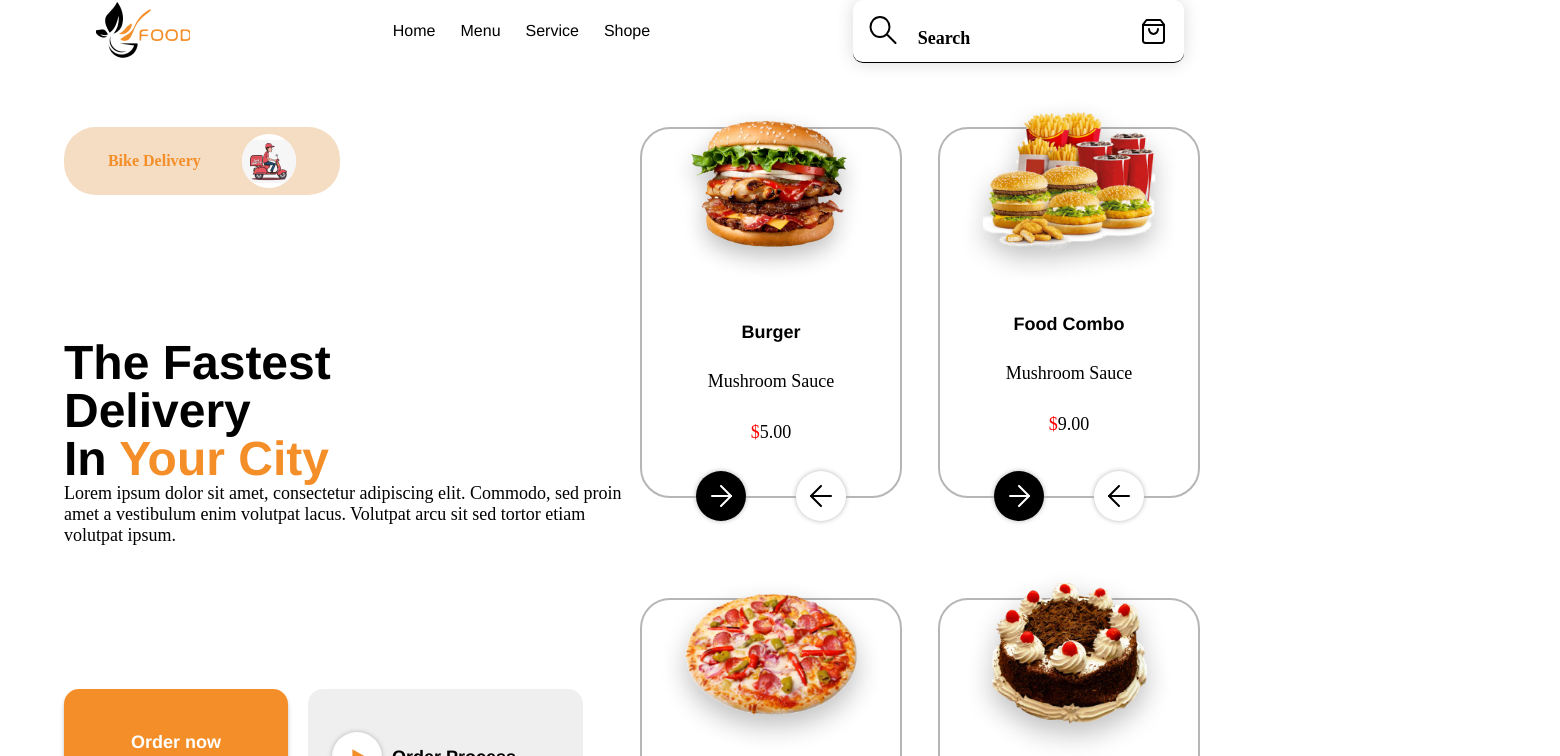
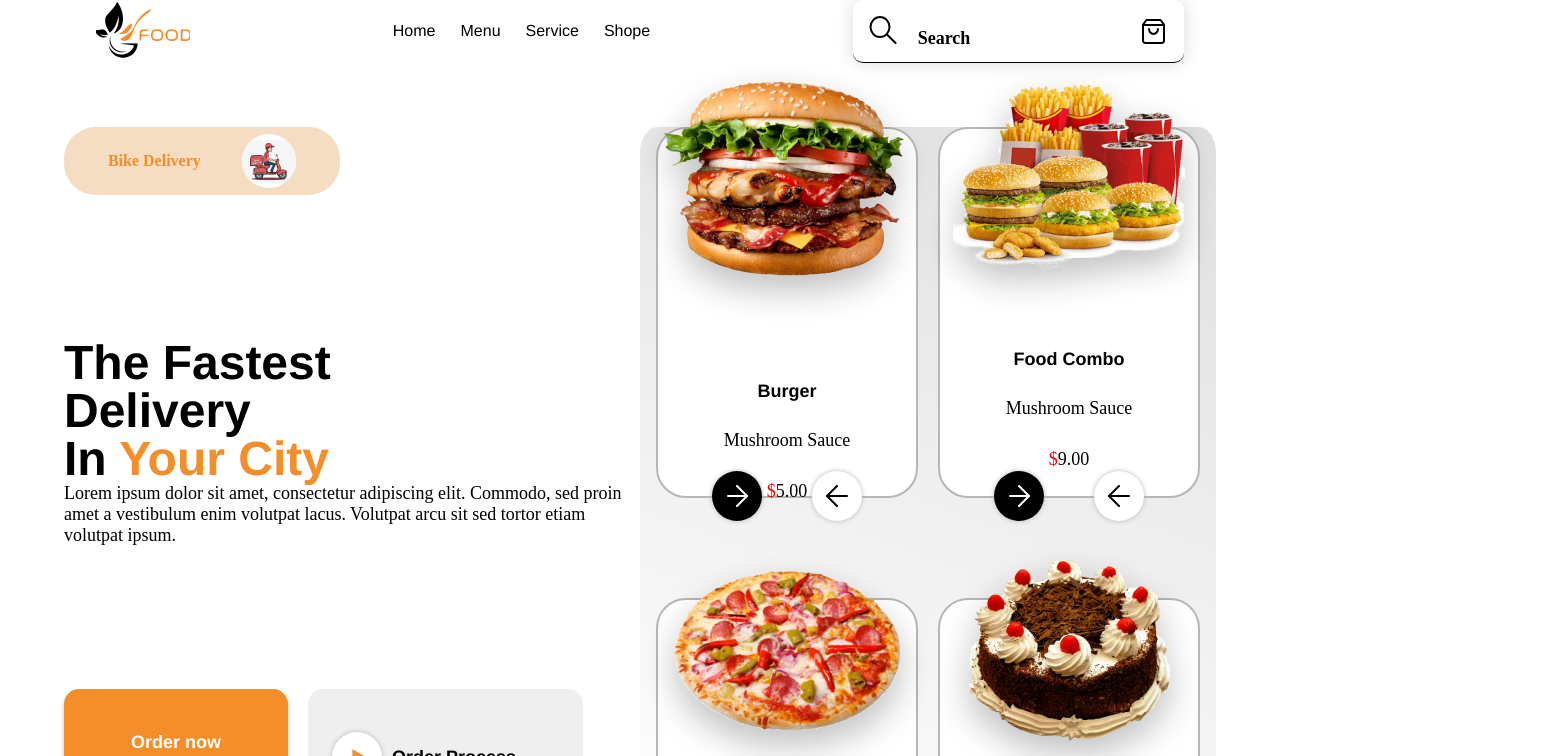
Before and after one commit to MeldryckSAID/dev_sass, a Vue app: page / in a window 1280 px wide. Shown: the top 756 px of the page, 1560 px wide, since content can reach past the window. Built offline with nearby package versions, Linux system fonts and the light colour scheme; no server answers.

Commit message:
feat(nuxt-new): validation

```diff
--- a/src/components/elements/MyCard.vue
+++ b/src/components/elements/MyCard.vue
@@ -111,13 +111,15 @@ const className = computed(() => ({
     border-radius: rem(30);
     border: rem(2) solid $gray;
     height: 367px;
+    background-color: $white;
 
     .card__image {
       margin-top: rem(-75);
 
       img {
-        width: 90%;
-        padding: 0em;
+
+        object-fit: cover;
+        max-width: rem(485);
       }
     }
     .card__icon {
--- a/src/components/elements/MyNewsletter.vue
+++ b/src/components/elements/MyNewsletter.vue
@@ -32,7 +32,7 @@ const className = computed(() => ({
   display: flex;
   flex-direction: row;
   justify-content: space-around;
-  width: 1560px;
+  width: 1260px;
   height: 369px;
   border-radius: 31.5px;
   background-color: $black;
--- a/src/components/elements/MySlider.vue
+++ b/src/components/elements/MySlider.vue
@@ -46,7 +46,6 @@ defineProps({
   justify-content: center;
   border-radius: 30px;
   border-bottom: 1px solid black;
-
   width: 723px;
   height: 445px;
 
--- a/src/components/elements/cards/MyCards.vue
+++ b/src/components/elements/cards/MyCards.vue
@@ -102,7 +102,7 @@ const cards = reactive(response)
 <style lang="scss" scoped>
 .cards {
   display: grid;
-  gap: 6.25rem;
+  gap: 7.25rem;
   grid-template-columns: repeat(3, 1fr);
 }
 </style>
--- a/src/views/HomeView.vue
+++ b/src/views/HomeView.vue
@@ -8,6 +8,7 @@ import MyCardsMenu from '../components/elements/cards/MyCardsMenu.vue'
 import MyCards from '../components/elements/cards/MyCards.vue'
 import MyCardsPresta from '../components/elements/cards/MyCardsPresta.vue'
 import MyNewsletter from '../components/elements/MyNewsletter.vue'
+import MySlider from '../components/elements/MySlider.vue'
 import MyIcon from '../components/elements/icons/MyIcon.vue'
 </script>
 
@@ -78,6 +79,16 @@ import MyIcon from '../components/elements/icons/MyIcon.vue'
     <MyCardsPresta />
   </section>
 
+  <section class="section__5">
+    <MySlider
+      imageSrc="/public/wili.png"
+      imageAlt="Avis users"
+      people="Willians Jhone"
+      grade="CEO & Co-Founder"
+      avis="“Lorem ipsum dolor sit amet, consectetur adipiscing elit. Amet nisl tincidunt adipiscing dictumst blandit hac. Lectus cras velit sed dignissim ac, aliquet. Metus egestas habitant feugiat neque ultrices nunc, dolor egestas mus.”"
+    />
+    <img src="../../public/appe.png" alt="nouritures apétissante" />
+  </section>
   <section class="section__6">
     <MyNewsletter
       imageSrc="/public/burger.png"
@@ -116,6 +127,12 @@ p {
   .section_left {
     display: grid;
     grid-template-columns: repeat(1, 1fr);
+  }
+  .section_rigth {
+    display: flex;
+    justify-content: space-around;
+    background: linear-gradient(200deg, #d9d9d9 -18.39%, rgba(217, 217, 217, 0) 89.51%);
+    border-radius: 3%;
   }
 }
 .aside_part {
@@ -173,4 +190,18 @@ p {
     padding: 1%;
   }
 }
+
+.section__5 {
+  display: flex;
+  justify-content: center;
+}
+
+.section__6 {
+  display: flex;
+  justify-content: center;
+}
+.section__5,
+.section__6 {
+  padding: 5%;
+}
 </style>
```
Also changed, not shown: public/appe.png (added).
